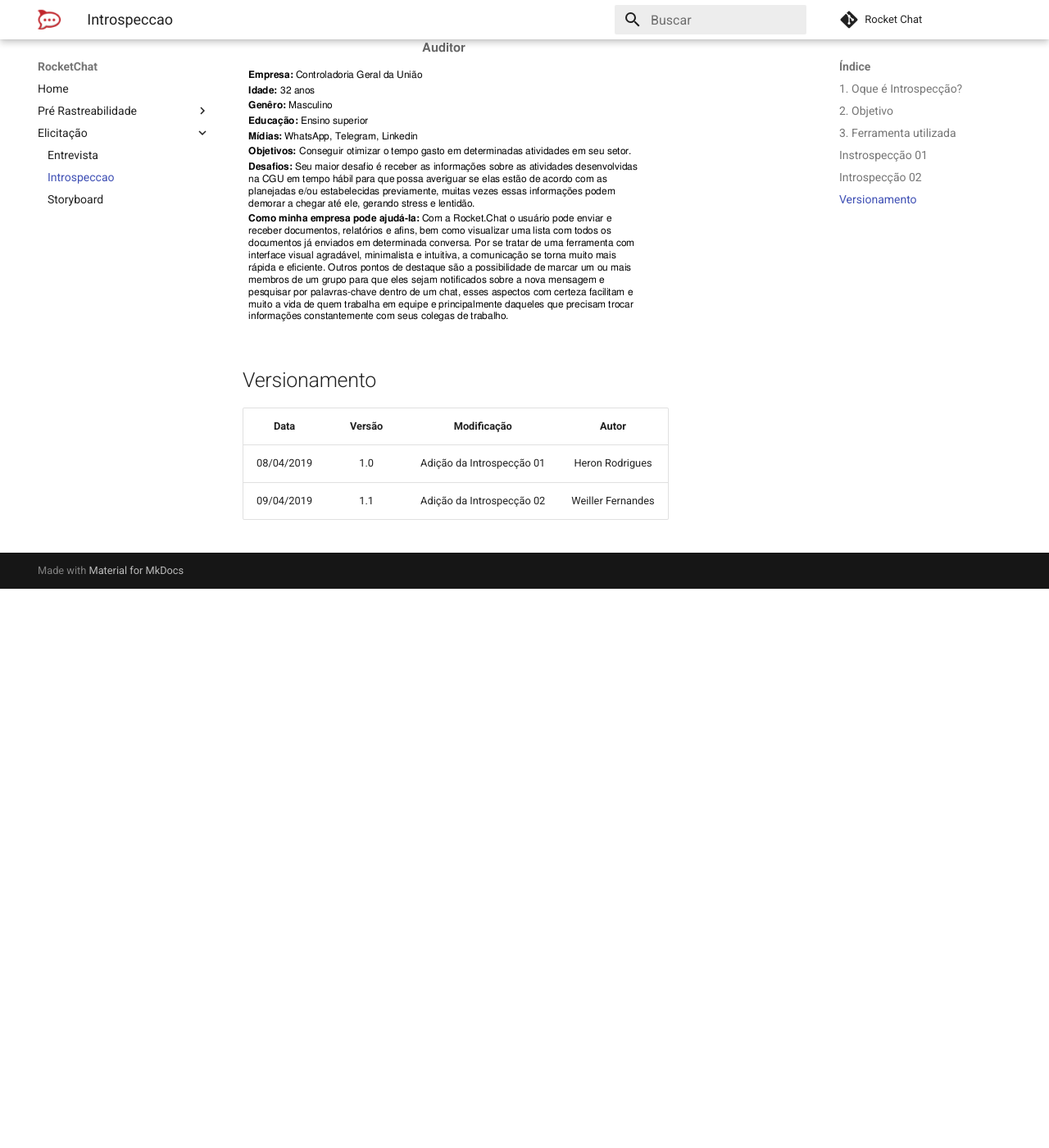
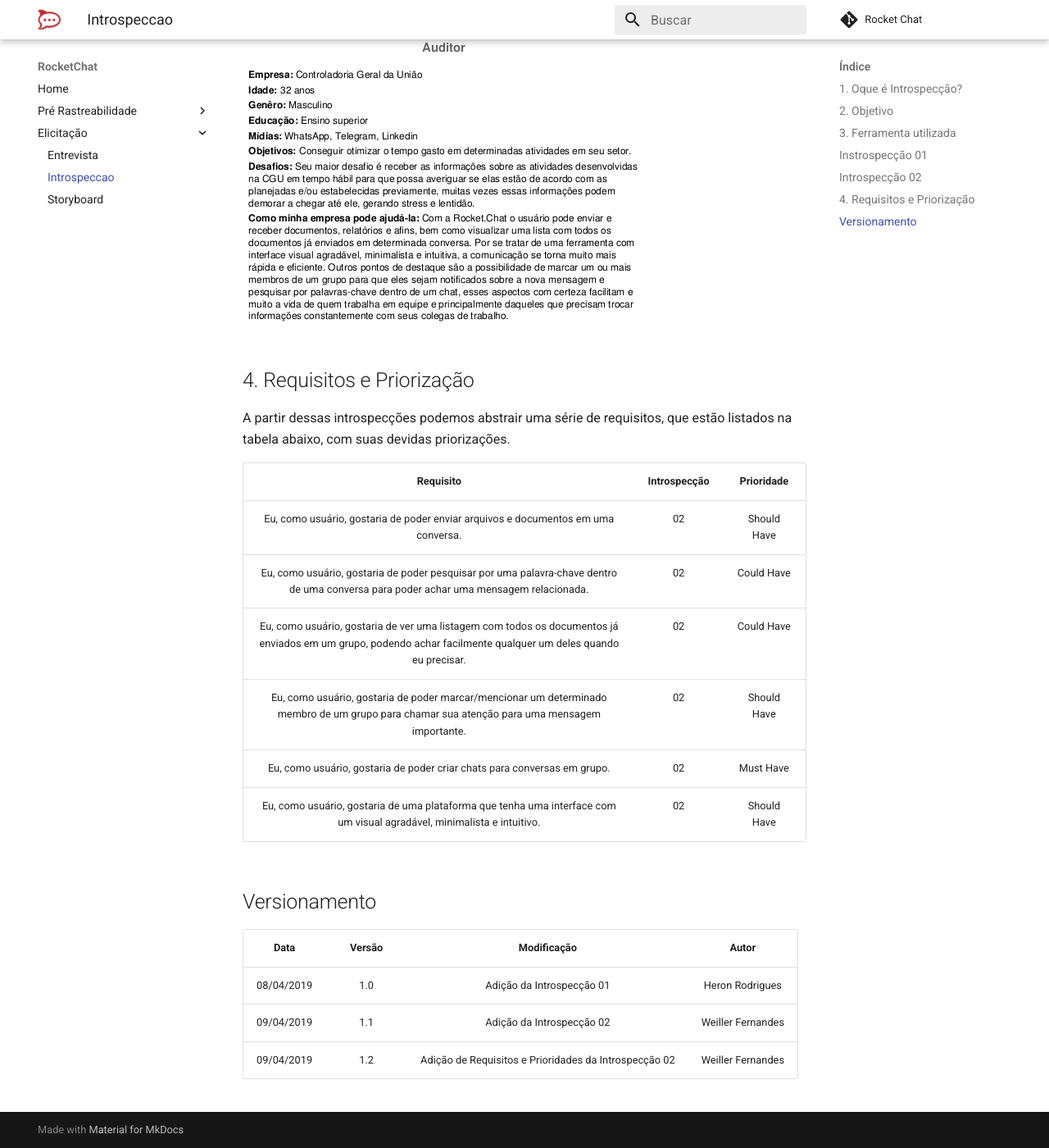
Before and after one commit to MarcosNBJ/2019.1-RocketChat, an MkDocs documentation site: the page built from docs/Elicitação/Introspeccao.md, in a window 1280 px wide and 1400 px high, scrolled down 1581 px. Shown: the whole window at 82% size. Built offline with MkDocs 1.6.1 and Material for MkDocs 9.7.7, drawn with Linux system fonts in a browser that asks for light colours; comment, search, counter and statistics services are not loaded; before the commit the page ends 2299 px from its top, so only the background shows below that.

Commit message:
#10 adding requirements and prioritization in introspection 02

```diff
--- a/docs/Elicitação/Introspeccao.md
+++ b/docs/Elicitação/Introspeccao.md
@@ -21,9 +21,23 @@
 
 ![INT2](../img/Elicitacao/introspeccao_02.png)
 
+## 4. Requisitos e Priorização
+
+A partir dessas introspecções podemos abstrair uma série de requisitos, que estão listados na tabela abaixo, com suas devidas priorizações.
+
+| Requisito | Introspecção | Prioridade |
+|  :------: | :------: | :------: |
+| Eu, como usuário, gostaria de poder enviar arquivos e documentos em uma conversa. | 02 | Should Have |
+| Eu, como usuário, gostaria de poder pesquisar por uma palavra-chave dentro de uma conversa para poder achar uma mensagem relacionada. | 02 | Could Have |
+| Eu, como usuário, gostaria de ver uma listagem com todos os documentos já enviados em um grupo, podendo achar facilmente qualquer um deles quando eu precisar. | 02 | Could Have |
+| Eu, como usuário, gostaria de poder marcar/mencionar um determinado membro de um grupo para chamar sua atenção para uma mensagem importante. | 02 | Should Have |
+| Eu, como usuário, gostaria de poder criar chats para conversas em grupo. | 02 | Must Have |
+| Eu, como usuário, gostaria de uma plataforma que tenha uma interface com um visual agradável, minimalista e intuitivo. | 02 | Should Have |
+
 ## Versionamento
 
 | Data | Versão | Modificação | Autor |
 |  :------: | :------: | :------: | :------: |
 | 08/04/2019 | 1.0 | Adição da Introspecção 01 | Heron Rodrigues |
 | 09/04/2019 | 1.1 | Adição da Introspecção 02 | Weiller Fernandes |
+| 09/04/2019 | 1.2 | Adição de Requisitos e Prioridades da Introspecção 02 | Weiller Fernandes |
```
